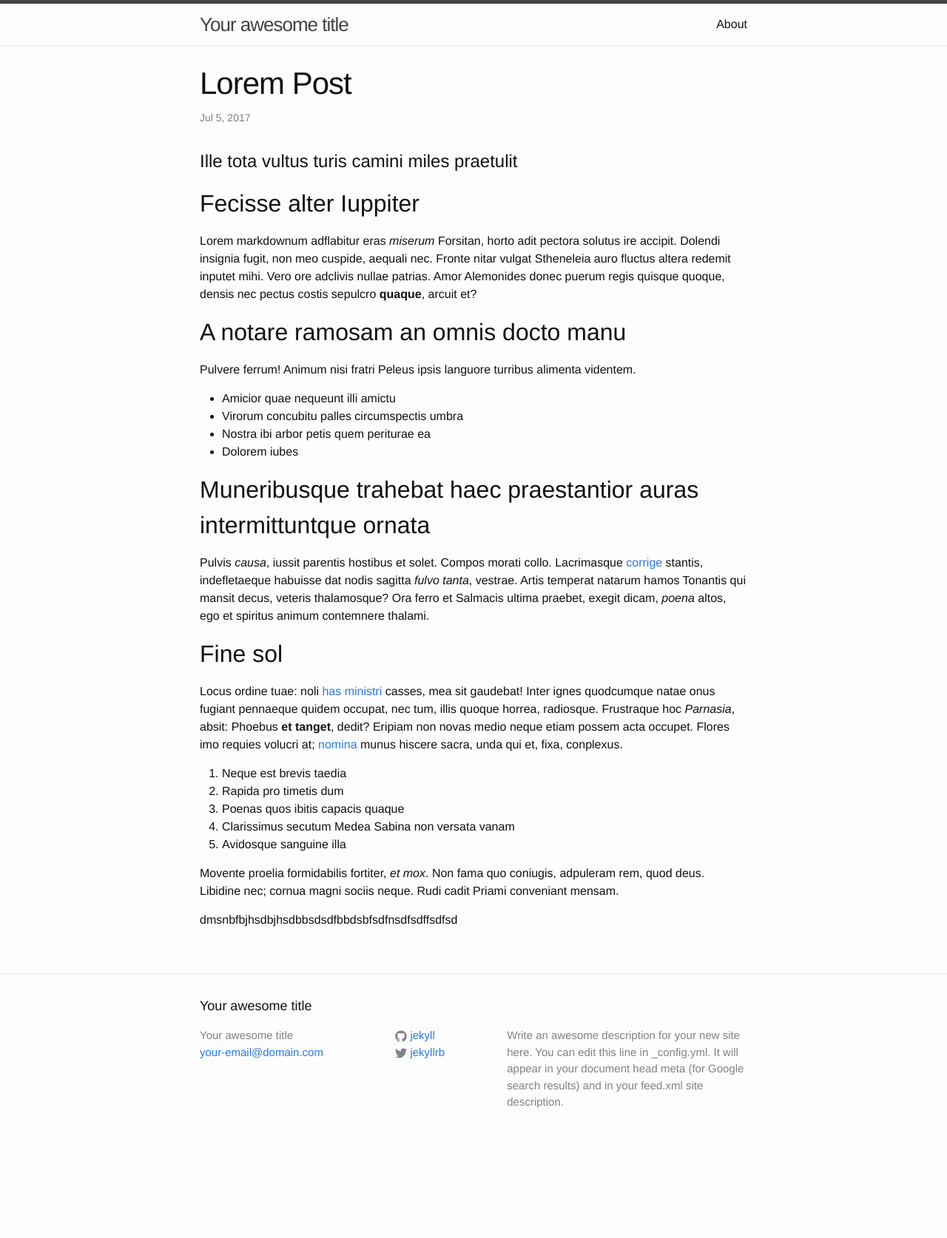
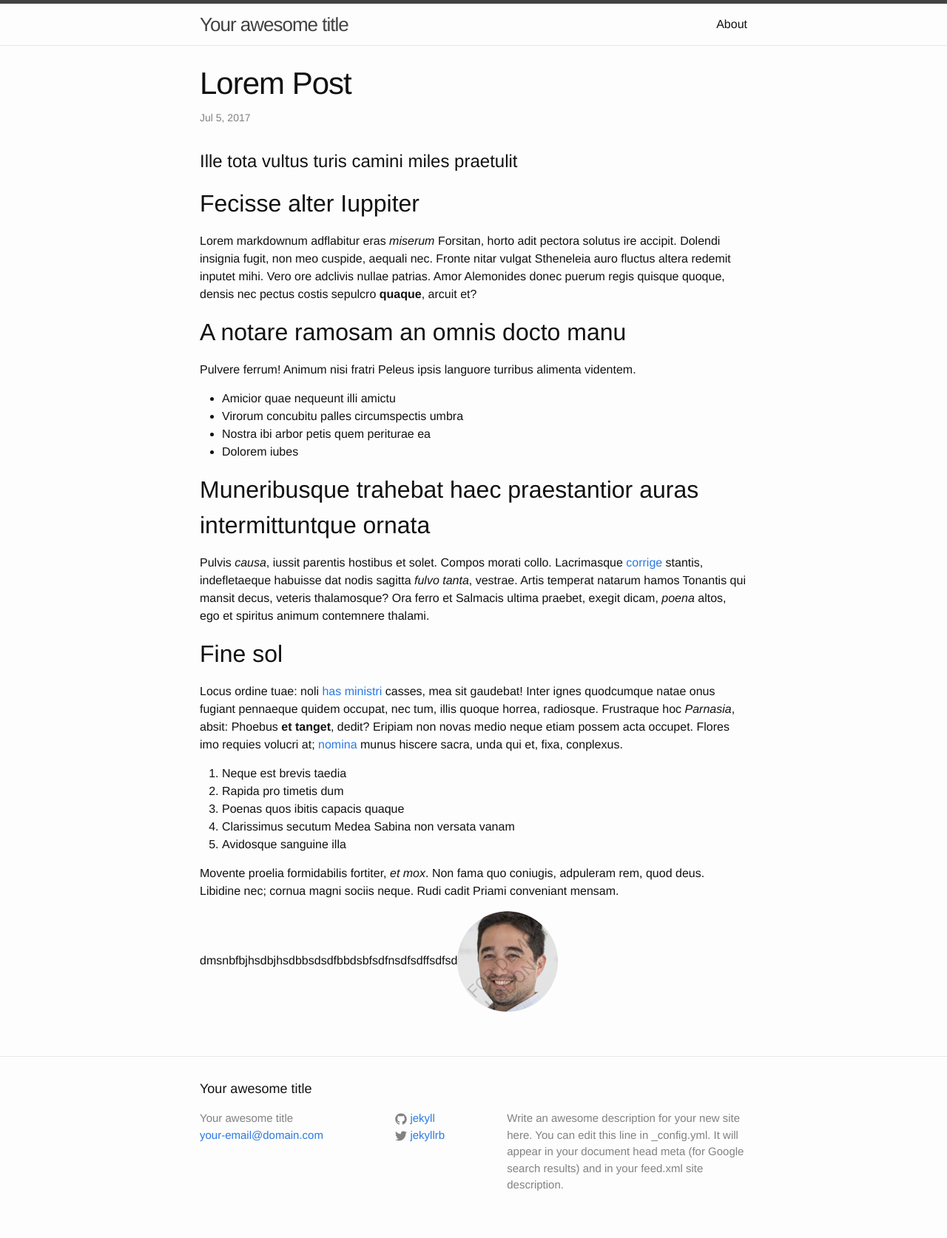
Before and after one commit to fizzahzahoor/SiteleafIntegration, a Jekyll site: the page built from _posts/2017-07-05-lorem-post.markdown, in a window 1280 px wide. Shown: the whole page at 74% size. Built offline with Jekyll 4.4.1, drawn with Linux system fonts in a browser that asks for light colours; our own code applies the rules of GitHub Pages for plain Markdown files; before the commit the page ends 1562 px from its top, so only the background shows below that.

Commit message:
Updated Lorem Post

```diff
--- a/_posts/2017-07-05-lorem-post.markdown
+++ b/_posts/2017-07-05-lorem-post.markdown
@@ -54,4 +54,4 @@ adpuleram rem, quod deus. Libidine nec; cornua magni sociis neque. Rudi cadit
 Priami conveniant mensam.
 
 
-dmsnbfbjhsdbjhsdbbsdsdfbbdsbfsdfnsdfsdffsdfsd
+dmsnbfbjhsdbjhsdbbsdsdfbbdsbfsdfnsdfsdffsdfsd![testimonial-img2.jpg](/uploads/testimonial-img2.jpg)
```
